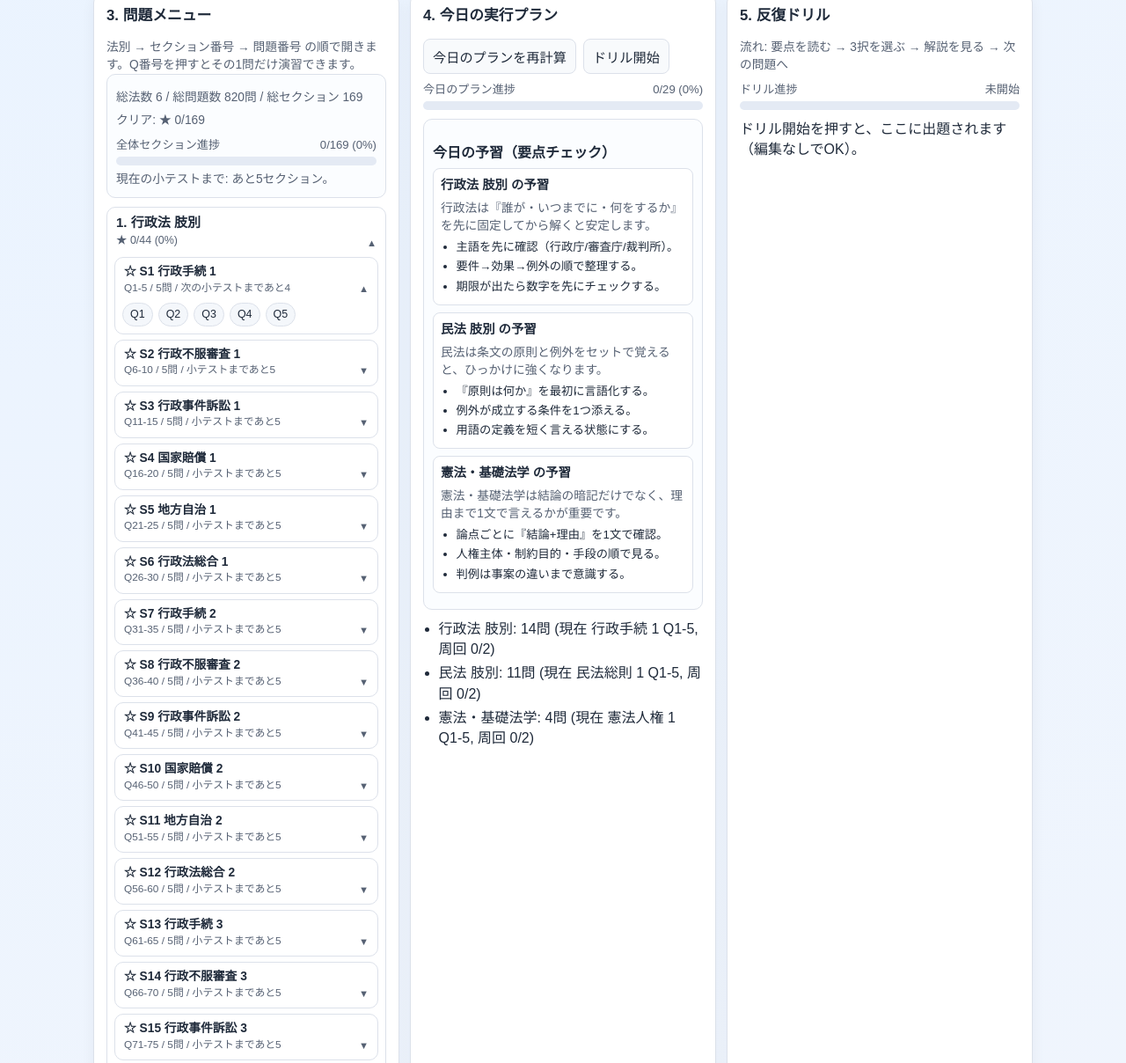
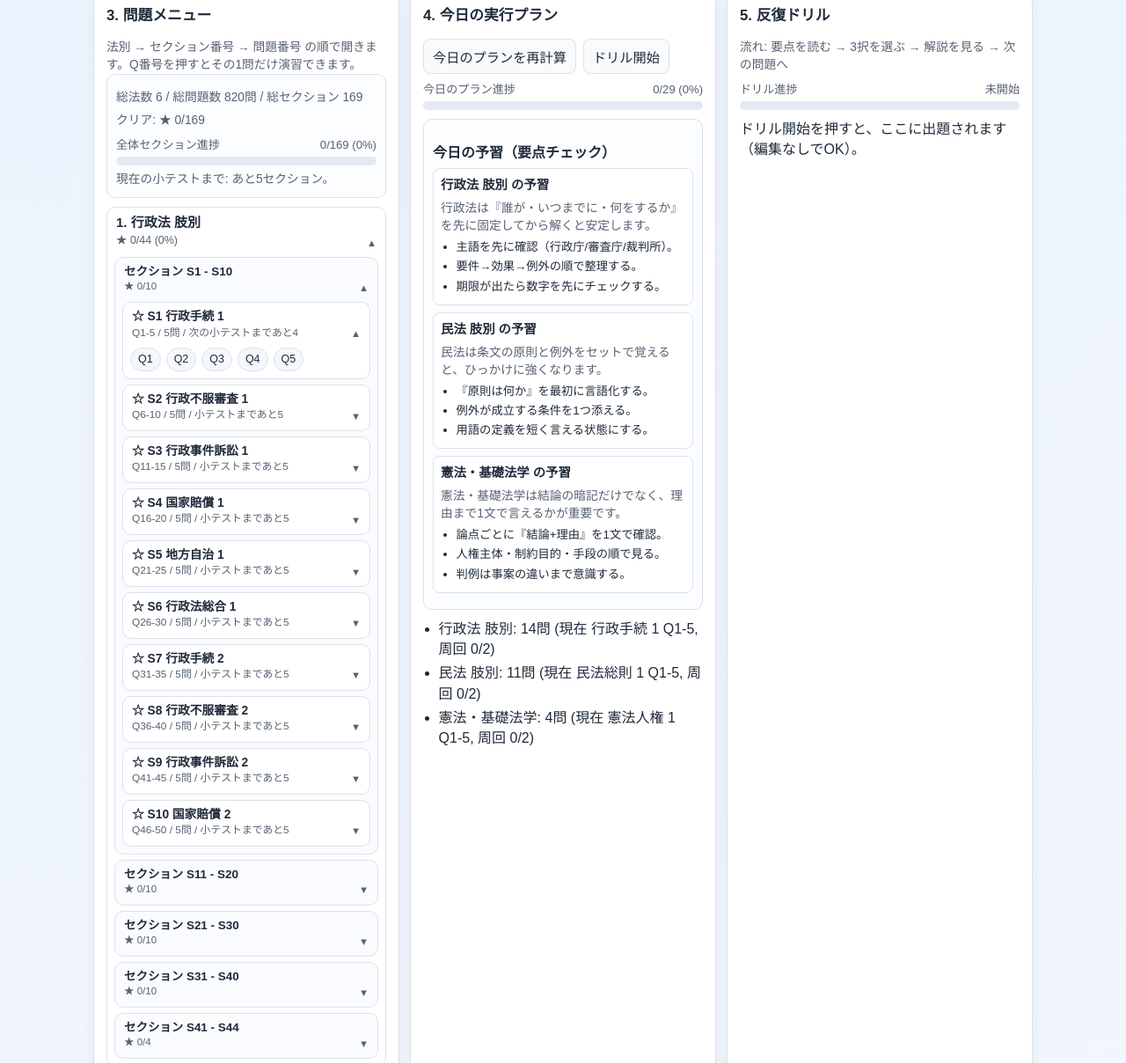
Before and after one commit to ut6119/gyosei-exam-coach, a plain HTML site: page index.html in a window 1280 px wide. Shown: the part 588-1796 px from the top of the page at 88% size. Drawn offline with Linux system fonts and the light colour scheme.

Commit message:
Group problem menu sections into 10-item accordions

```diff
--- a/app.js
+++ b/app.js
@@ -2513,7 +2513,18 @@
           : 0;
         const currentSection = getCurrentSection(topic, progress.nextQuestion);
         const topicOpen = topic.id === firstActiveTopicId ? "open" : "";
-        const sectionHtml = sections.map((section) => {
+        const sectionGroups = [];
+        for (let index = 0; index < sections.length; index += 10) {
+          sectionGroups.push(sections.slice(index, index + 10));
+        }
+        const currentGroupIndex = Math.floor(currentSection.index / 10);
+        const sectionGroupHtml = sectionGroups.map((group, groupIndex) => {
+          const groupOpen = topic.id === firstActiveTopicId && groupIndex === currentGroupIndex ? "open" : "";
+          const firstNo = group[0].index + 1;
+          const lastNo = group[group.length - 1].index + 1;
+          const groupCleared = group.filter((section) => section.index < topicClearedSections).length;
+
+          const sectionHtml = group.map((section) => {
             const sectionNo = section.index + 1;
             const count = section.end - section.start + 1;
             const isCleared = section.index < topicClearedSections;
@@ -2554,13 +2565,26 @@
           }).join("");
 
           return `
+            <details class="sectionGroupFold" ${groupOpen}>
+              <summary class="sectionGroupSummary">
+                <span class="sectionGroupTitle">セクション S${firstNo} - S${lastNo}</span>
+                <span class="sectionGroupMeta">★ ${groupCleared}/${group.length}</span>
+              </summary>
+              <div class="sectionGroupBody">
+                ${sectionHtml}
+              </div>
+            </details>
+          `;
+        }).join("");
+
+        return `
           <details class="topicFold" ${topicOpen}>
             <summary class="topicFoldSummary">
               <span class="topicFoldTitle">${topicIndex + 1}. ${escapeHtml(topic.name)}</span>
               <span class="topicFoldMeta">★ ${topicClearedSections}/${topicTotalSections} (${topicPercent}%)</span>
             </summary>
             <div class="topicFoldBody">
-              ${sectionHtml}
+              ${sectionGroupHtml}
             </div>
           </details>
         `;
--- a/styles.css
+++ b/styles.css
@@ -409,13 +409,19 @@ button.ng {
 }
 
 .topicFold,
+.sectionGroupFold,
 .sectionFold {
   border: 1px solid var(--line);
   border-radius: 10px;
   background: #fff;
 }
 
+.sectionGroupFold {
+  background: #f9fbff;
+}
+
 .topicFoldSummary,
+.sectionGroupSummary,
 .sectionFoldSummary {
   list-style: none;
   cursor: pointer;
@@ -426,11 +432,13 @@ button.ng {
 }
 
 .topicFoldSummary::-webkit-details-marker,
+.sectionGroupSummary::-webkit-details-marker,
 .sectionFoldSummary::-webkit-details-marker {
   display: none;
 }
 
 .topicFoldSummary::after,
+.sectionGroupSummary::after,
 .sectionFoldSummary::after {
   content: "▼";
   align-self: flex-end;
@@ -440,6 +448,7 @@ button.ng {
 }
 
 .topicFold[open] > .topicFoldSummary::after,
+.sectionGroupFold[open] > .sectionGroupSummary::after,
 .sectionFold[open] > .sectionFoldSummary::after {
   content: "▲";
 }
@@ -458,6 +467,24 @@ button.ng {
 }
 
 .topicFoldBody {
+  padding: 0 8px 8px;
+  display: grid;
+  gap: 6px;
+}
+
+.sectionGroupTitle {
+  font-weight: 700;
+  font-size: 0.84rem;
+  line-height: 1.2;
+}
+
+.sectionGroupMeta {
+  font-size: 0.72rem;
+  color: var(--muted);
+  line-height: 1.2;
+}
+
+.sectionGroupBody {
   padding: 0 8px 8px;
   display: grid;
   gap: 6px;
@@ -557,6 +584,7 @@ footer {
   }
 
   .topicFoldSummary,
+  .sectionGroupSummary,
   .sectionFoldSummary {
     padding: 7px 8px;
   }
@@ -566,6 +594,7 @@ footer {
   }
 
   .topicFoldMeta,
+  .sectionGroupMeta,
   .sectionFoldMeta {
     font-size: 0.74rem;
   }
```
Lines whose indentation alone changed are shown as unchanged.
